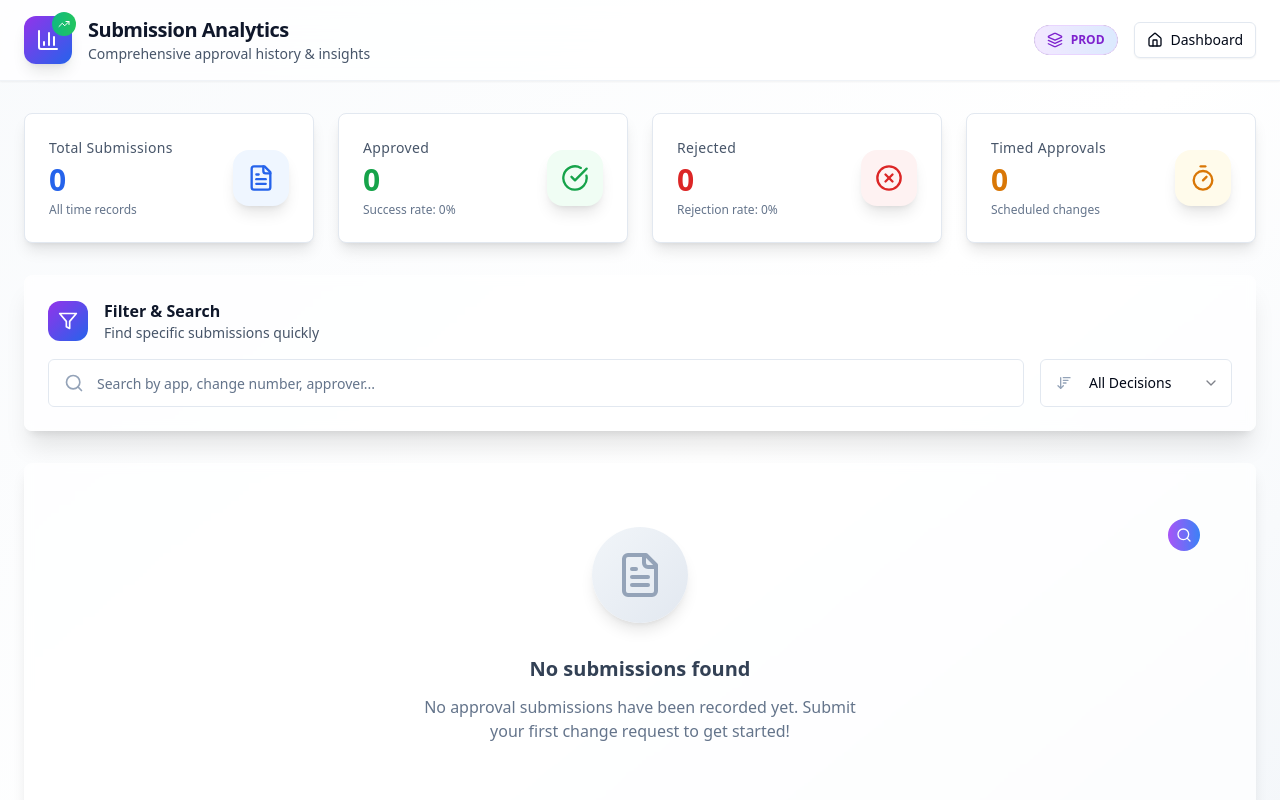
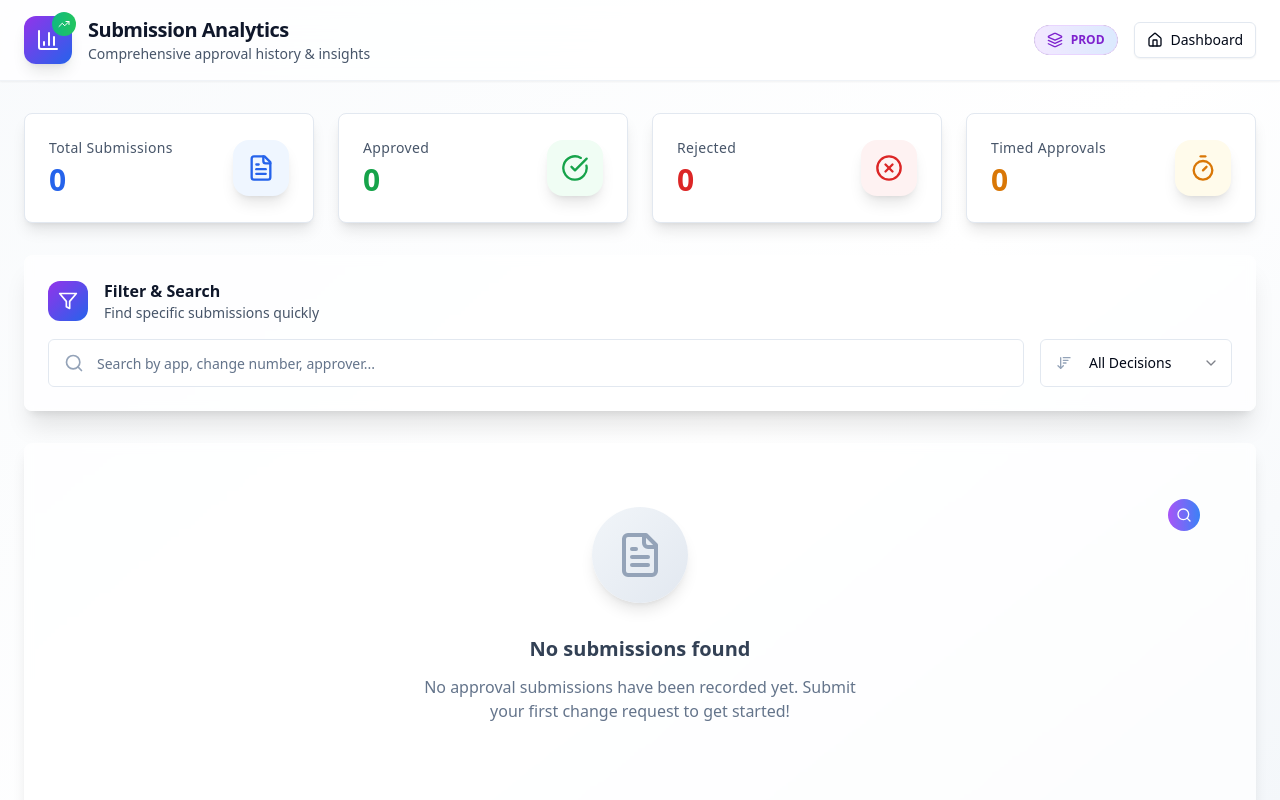
Before and after one commit to sn-0217/sleek-nav-revamp-fix, a React (Vite) app: page / in a window 1280 px wide. Shown: the top 800 px of the page. Built offline with nearby package versions, Linux system fonts and the light colour scheme.

Commit message:
Remove unnecessary text
Removed the text "All time records, Success rate: 0%, Rejection rate: 0%, Scheduled changes" from the `Index.tsx` page.

```diff
--- a/src/pages/Index.tsx
+++ b/src/pages/Index.tsx
@@ -1,4 +1,3 @@
-
 import { useState, useEffect, useMemo } from 'react';
 import { Search, Calendar, User, Mail, Clock, CheckCircle, XCircle, Timer, FileText, ArrowLeft, Layers, Home, TrendingUp, BarChart3, Filter, SortDesc } from 'lucide-react';
 import { Card, CardContent } from '@/components/ui/card';
@@ -183,7 +182,6 @@ const Index = () => {
                 <div>
                   <p className="text-sm font-medium text-slate-600 mb-1 tracking-wide">Total Submissions</p>
                   <p className="text-3xl font-bold text-blue-600 group-hover:scale-105 transition-transform">{statistics.total}</p>
-                  <p className="text-xs text-slate-500 mt-1">All time records</p>
                 </div>
                 <div className="w-14 h-14 bg-blue-50 rounded-2xl flex items-center justify-center shadow-lg group-hover:scale-110 transition-transform">
                   <FileText className="w-7 h-7 text-blue-600" />
@@ -198,7 +196,6 @@ const Index = () => {
                 <div>
                   <p className="text-sm font-medium text-slate-600 mb-1 tracking-wide">Approved</p>
                   <p className="text-3xl font-bold text-green-600 group-hover:scale-105 transition-transform">{statistics.approved}</p>
-                  <p className="text-xs text-slate-500 mt-1">Success rate: {statistics.total ? Math.round((statistics.approved / statistics.total) * 100) : 0}%</p>
                 </div>
                 <div className="w-14 h-14 bg-green-50 rounded-2xl flex items-center justify-center shadow-lg group-hover:scale-110 transition-transform">
                   <CheckCircle className="w-7 h-7 text-green-600" />
@@ -213,7 +210,6 @@ const Index = () => {
                 <div>
                   <p className="text-sm font-medium text-slate-600 mb-1 tracking-wide">Rejected</p>
                   <p className="text-3xl font-bold text-red-600 group-hover:scale-105 transition-transform">{statistics.rejected}</p>
-                  <p className="text-xs text-slate-500 mt-1">Rejection rate: {statistics.total ? Math.round((statistics.rejected / statistics.total) * 100) : 0}%</p>
                 </div>
                 <div className="w-14 h-14 bg-red-50 rounded-2xl flex items-center justify-center shadow-lg group-hover:scale-110 transition-transform">
                   <XCircle className="w-7 h-7 text-red-600" />
@@ -228,7 +224,6 @@ const Index = () => {
                 <div>
                   <p className="text-sm font-medium text-slate-600 mb-1 tracking-wide">Timed Approvals</p>
                   <p className="text-3xl font-bold text-amber-600 group-hover:scale-105 transition-transform">{statistics.timed}</p>
-                  <p className="text-xs text-slate-500 mt-1">Scheduled changes</p>
                 </div>
                 <div className="w-14 h-14 bg-amber-50 rounded-2xl flex items-center justify-center shadow-lg group-hover:scale-110 transition-transform">
                   <Timer className="w-7 h-7 text-amber-600" />
```
